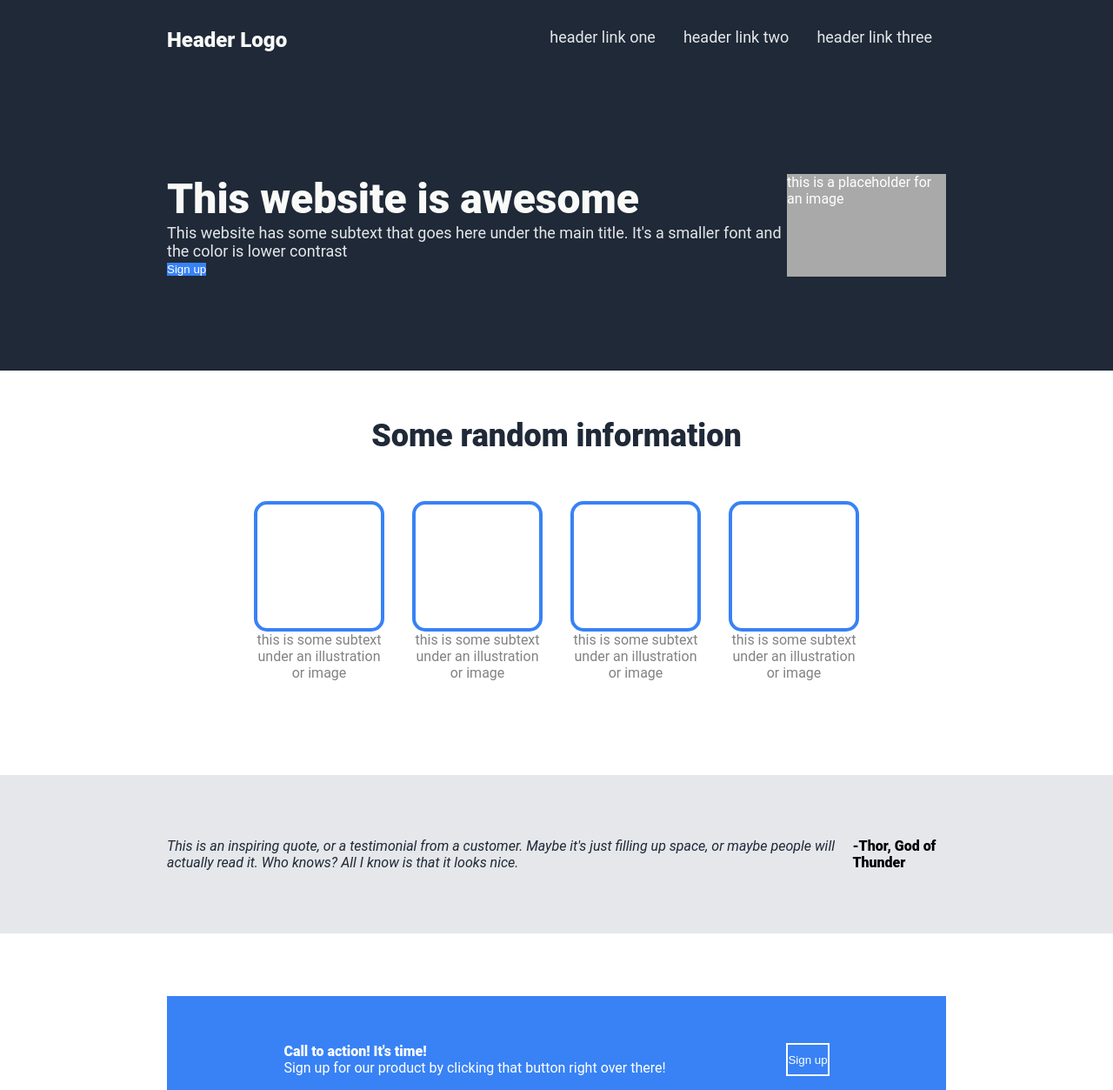
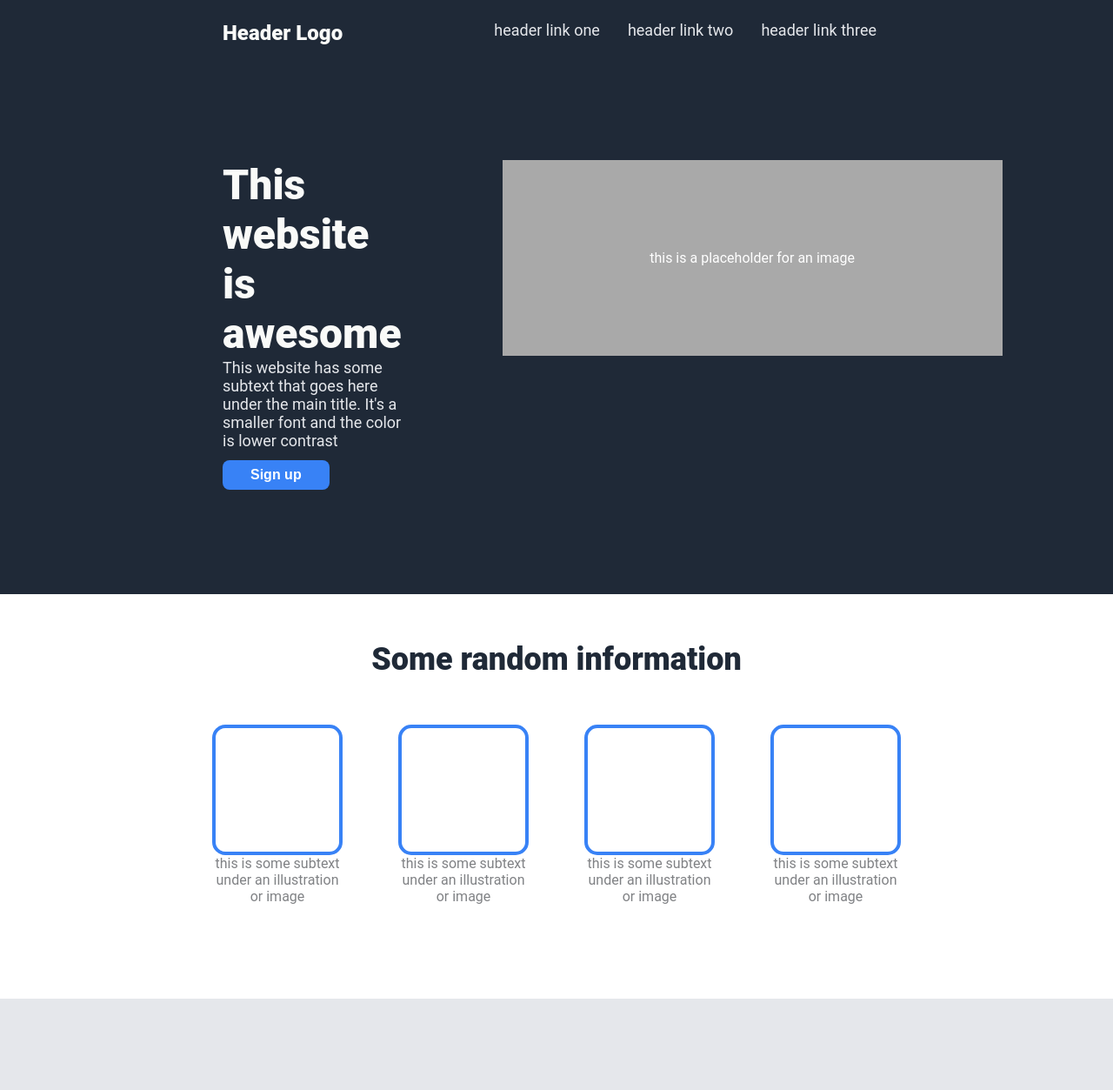
Before and after one commit to martineausw/odin-landing-page, a plain HTML site: page index.html in a window 1280 px wide. Shown: the top 1253 px of the page at 87% size. Drawn offline with Linux system fonts and the light colour scheme.

Commit message:
Polish style for landing page

```diff
--- a/index.html
+++ b/index.html
@@ -20,7 +20,9 @@
             <p class="message">This website has some subtext that goes here under the main title. It's a smaller font and the color is lower contrast</p>
             <button class="button">Sign up</button>
         </div>
-        <div class="placeholder">this is a placeholder for an image</div>
+        <div class="placeholder">
+            <div class="caption">this is a placeholder for an image</div>
+        </div>
      </div>
      <div class="info section">
         <div class="header">Some random information</div>
--- a/style.css
+++ b/style.css
@@ -20,6 +20,10 @@ a {
 
 button {
     border: none;
+    font-weight: 900;
+    padding: 8px 32px;
+    margin: 12px 0;
+    border-radius: 8px;
 }
 
 .header.section {
@@ -27,7 +31,7 @@ button {
 
     display: flex;
     justify-content: space-between;
-    padding: 32px 15%;
+    padding: 24px 20%;
 }
 
 .header .logo {
@@ -46,11 +50,12 @@ button {
 
 .hero.section {
     background-color: #1F2937;
-    padding: 108px 15%;
+    padding: 108px 20%;
     display: flex;
 }
 
 .hero .content {
+    padding-right: 116px;
     flex-grow: 1;
 }
 
@@ -69,15 +74,21 @@ button {
     background-color: darkgray;
     color: white;
     flex-grow: 1;
+    display: flex;
+    justify-content: center;
+    align-items: center;
+    min-width: 575px;
+    height: 225px;
 }
 
 .button {
     background-color: #3882F6;
     color: white;
+    font-size: 16px;
 }
 
 .info.section {
-    padding: 54px 15%;
+    padding: 54px 20%;
     padding-bottom: 108px;
     display: flex;
     flex-direction: column;
@@ -100,7 +111,7 @@ button {
     flex-direction: column;
     align-items: center;
     max-width: 150px;
-    margin: 0 16px;
+    margin: 0 32px;
 }
 
 .info .placeholder {
@@ -119,33 +130,47 @@ button {
 
 .quote.section {
     background-color: #E5E7EB;
-    padding: 72px 15%;
+    padding: 108px 20%;
     display: flex;
+    flex-direction: column;
+    align-items: flex-end;
 }
 
 .quote .message {
+    font-size: 32px;
     font-style: italic;
     color: #1F2937;
-    weight: 300;
+    font-weight: 300;
+    padding: 0 232px;
 }
 
 .quote .author {
+    font-size: 23px;
     font-weight: 900;
+    padding-right: 232px;
 }
 
 .action.section {
-    padding: 72px 15%;
+    padding: 108px 20%;
 }
 
 .action .container {
     background-color: #3882F6;
     display: flex;
     justify-content: space-between;
-    padding: 54px 15%
+    padding: 54px 20%;
+    border-radius: 16px;
+}
+
+.action .content {
+    display: flex;
+    flex-direction: column;
+    justify-content: center;
 }
 
 .action .header {
     color: white;
+    font-size: 24px;
     font-weight: 900;
 }
 
@@ -161,7 +186,7 @@ button {
     background-color: #1F2937;
     color: #E5E7EB;
     font-size: 18px;
-    padding: 72px 15%;
+    padding: 72px 20%;
     display: flex;
     justify-content: center;
     align-items: center;
```
